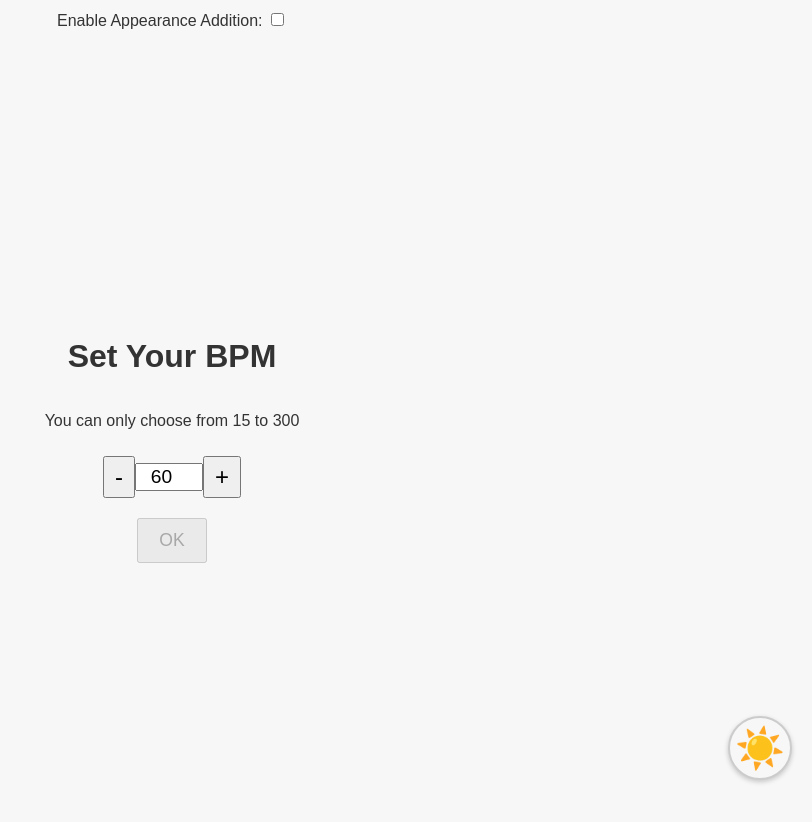
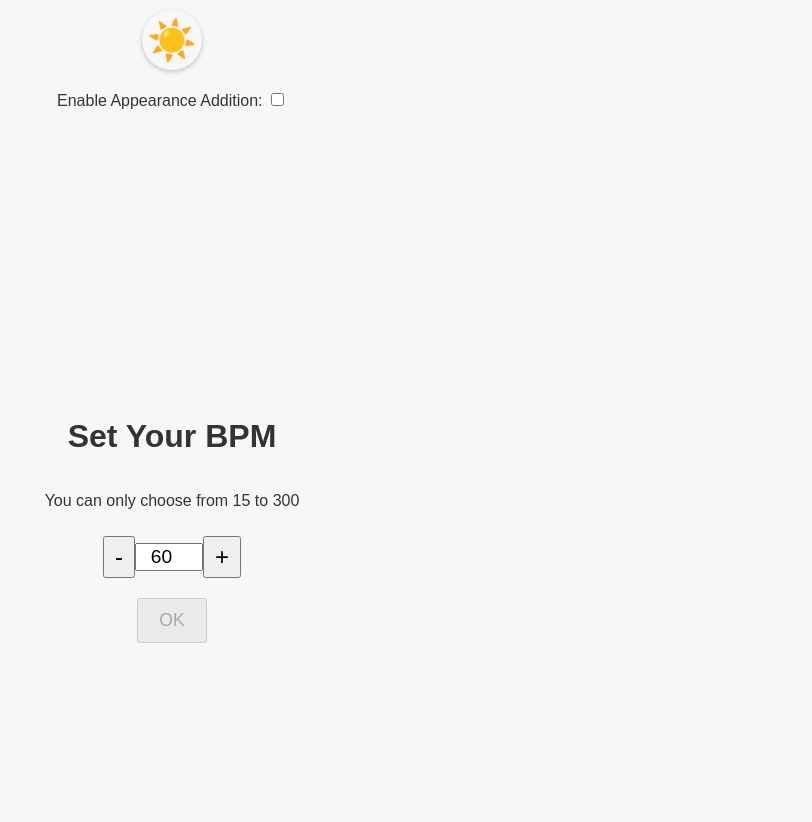
Before and after one commit to breadMSA/metronome, a plain HTML site: page index.html in a window 1280 px wide. Shown: the whole page, without its empty margins (468-1280 px from the left). Drawn offline with Linux system fonts and the light colour scheme; no server answers.

Commit message:
Update style.css

```diff
--- a/style.css
+++ b/style.css
@@ -17,41 +17,38 @@ body.dark-mode {
     color: #f7f7f7; /* Dark mode text */
 }
 
-/* Dark/Light Mode Toggle Button */
+/* Toggle Button */
 #mode-toggle {
-    position: fixed; /* Stay in a fixed position */
-    bottom: 20px; /* Position at the bottom */
-    right: 20px; /* Position to the right */
     cursor: pointer;
     font-size: 2.5rem;
+    margin: 10px;
+    display: inline-flex;
+    justify-content: center;
+    align-items: center;
     width: 60px; /* Circular button size */
     height: 60px;
-    display: flex; /* Flexbox to center the icon */
-    justify-content: center;
-    align-items: center;
     border-radius: 50%; /* Circular button */
-    background-color: #f7f7f7; /* Light mode button background */
-    transition: background-color 0.3s ease, transform 0.3s ease; /* Smooth transition */
-    border: 2px solid #ccc; /* Optional border for visibility */
-    box-shadow: 0 2px 5px rgba(0, 0, 0, 0.2); /* Shadow for visibility */
+    background-color: #f7f7f7; /* Light mode button */
+    transition: background-color 0.3s ease, transform 0.3s ease;
+    box-shadow: 0 2px 5px rgba(0, 0, 0, 0.2); /* Light shadow */
 }
 
-/* Dark Mode Button */
+/* Dark Mode Toggle Button */
 body.dark-mode #mode-toggle {
-    background-color: #333; /* Dark mode button background */
-    border-color: #f7f7f7; /* Adjust border for visibility */
-    box-shadow: 0 2px 5px rgba(255, 255, 255, 0.2); /* Light shadow for dark mode */
+    background-color: #333; /* Dark mode button */
+    box-shadow: 0 2px 5px rgba(255, 255, 255, 0.2); /* White shadow */
 }
 
-/* Icon Styling */
+/* Toggle Icon (Sun/Moon) */
 #mode-icon {
-    color: inherit; /* Matches the current theme */
-    transition: transform 0.3s ease; /* Smooth rotation for dark mode */
+    transition: transform 0.3s ease, color 0.3s ease; /* Smooth transition for effects */
+    color: #333; /* Default sun color */
 }
 
-/* Rotate the icon in dark mode */
+/* Dark Mode Icon */
 body.dark-mode #mode-icon {
-    transform: rotate(180deg); /* Rotation effect */
+    color: #f39c12; /* Moon color */
+    transform: rotate(180deg); /* Rotate for effect */
 }
 
 /* General Page Styles */
```
